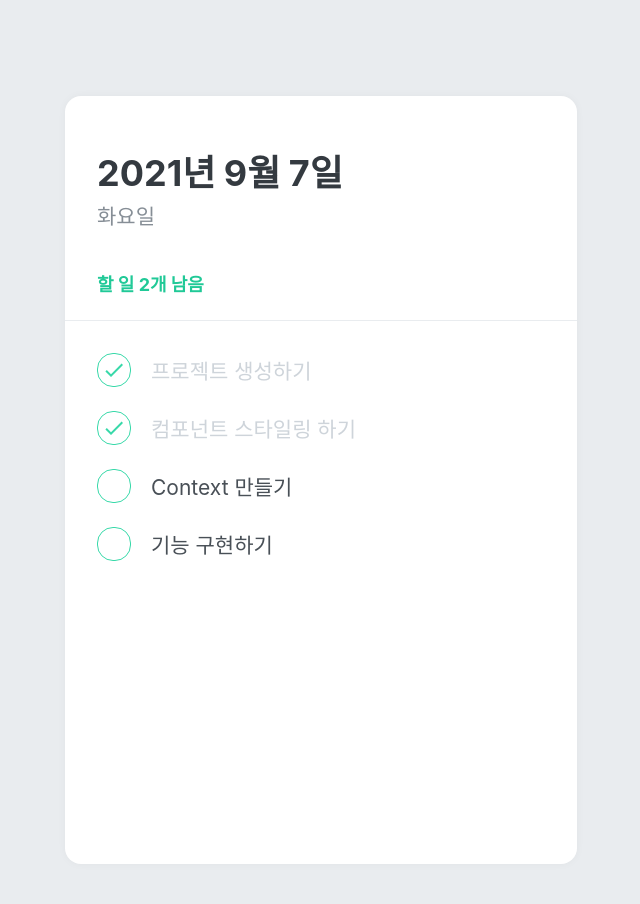
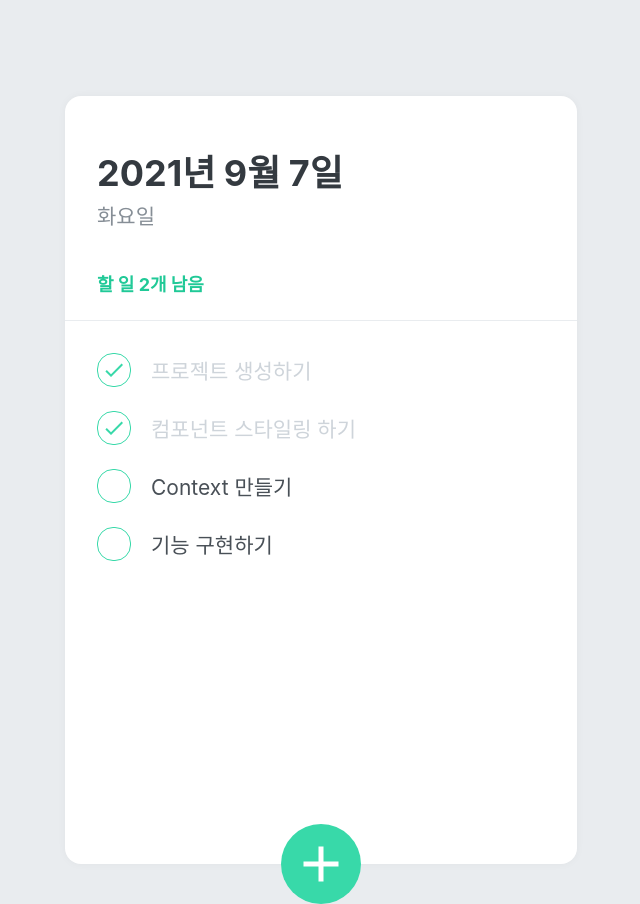
Before and after one commit to Gabul99/react-practice-todolist, a React (Create React App) app: page / in a window 1280 px wide. Shown: the whole page, without its empty margins (319-959 px from the left). Built offline with nearby package versions, Linux system fonts and the light colour scheme.

Commit message:
TodoCreate 생성 및 TodoTemplate -> App으로 이동

```diff
--- a/src/App.js
+++ b/src/App.js
@@ -2,6 +2,9 @@
 import './App.css';
 import styled, {createGlobalStyle} from "styled-components";
 import TodoTemplate from "./components/TodoTemplate";
+import TodoHead from "./components/TodoHead";
+import TodoList from "./components/TodoList";
+import TodoCreate from "./components/TodoCreate";
 
 const GlobalStyle = createGlobalStyle`
   body {
@@ -13,7 +16,11 @@
   return (
       <>
         <GlobalStyle/>
-        <TodoTemplate>뚜두뚜두</TodoTemplate>
+        <TodoTemplate>
+          <TodoHead/>
+          <TodoList/>
+          <TodoCreate/>
+        </TodoTemplate>
       </>
   );
 }
--- /dev/null
+++ b/src/components/TodoCreate.js
@@ -0,0 +1,104 @@
+import React, {useState} from "react";
+import styled, {css} from "styled-components";
+import {MdAdd} from 'react-icons/md';
+
+const CircleButton = styled.button`
+  background: #38d9a9;
+
+  &:hover {
+    background: #63e6be;
+  }
+
+  &:active {
+    background: #20c997;
+  }
+
+  z-index: 5;
+  cursor: pointer;
+  width: 80px;
+  height: 80px;
+  display: block;
+  align-items: center;
+  justify-content: center;
+  font-size: 60px;
+  position: absolute;
+  left: 50%;
+  bottom: 0px;
+  transform: translate(-50%, 50%);
+  color: white;
+  border-radius: 50%;
+  border: none;
+  outline: none;
+  display: flex;
+  align-items: center;
+  justify-content: center;
+
+  transition: 0.125s all ease-in;
+  ${props =>
+          props.open &&
+          css`
+            background: #ff6b6b;
+
+            &:hover {
+              background: #ff8787;
+            }
+
+            &:active {
+              background: #fa5252;
+            }
+
+            transform: translate(-50%, 50%) rotate(45deg);
+          `}
+}
+`
+
+const InsertFormPositioner = styled.div`
+  width: 100%;
+  bottom: 0;
+  left: 0;
+  position: absolute;
+`
+
+const InsertForm = styled.form`
+  background: #f8f9fa;
+  padding-left: 32px;
+  padding-top: 32px;
+  padding-right: 32px;
+  padding-bottom: 72px;
+
+  border-bottom-left-radius: 16px;
+  border-bottom-right-radius: 16px;
+  border-top: 1px solid #e9ecef;
+`;
+
+const Input = styled.input`
+  padding: 12px;
+  border-radius: 4px;
+  border: 1px solid #dee2e6;
+  width: 100%;
+  outline: none;
+  font-size: 18px;
+  box-sizing: border-box;
+`;
+
+function TodoCreate() {
+  const [open, setOpen] = useState(false)
+  const onToggle = () => setOpen(!open)
+
+  return (
+      <>
+        {open && (
+            <InsertFormPositioner>
+              <InsertForm>
+                <Input autoFocus placeholder="할 일을 입력 후, Enter 를 누르세요" />
+              </InsertForm>
+            </InsertFormPositioner>
+        )}
+        <CircleButton onClick={onToggle} open={open}>
+          <MdAdd />
+        </CircleButton>
+      </>
+  )
+}
+
+export default TodoCreate;
--- a/src/components/TodoTemplate.js
+++ b/src/components/TodoTemplate.js
@@ -1,7 +1,5 @@
 import React from "react";
 import styled from "styled-components";
-import TodoHead from "./TodoHead";
-import TodoList from "./TodoList";
 
 const TodoTemplateBlock = styled.div`
   width: 512px;
@@ -22,8 +20,7 @@
 function TodoTemplate({children}) {
   return (
       <TodoTemplateBlock>
-        <TodoHead/>
-        <TodoList/>
+        {children}
       </TodoTemplateBlock>
   )
 }
```
